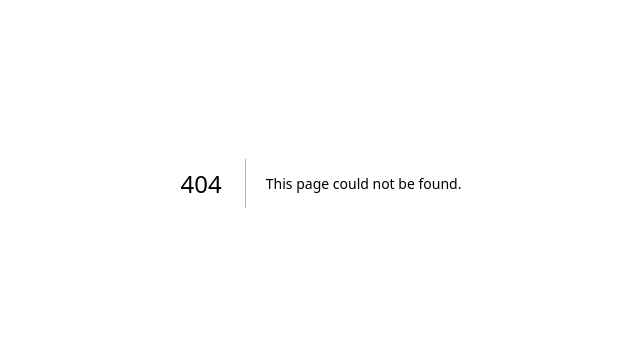
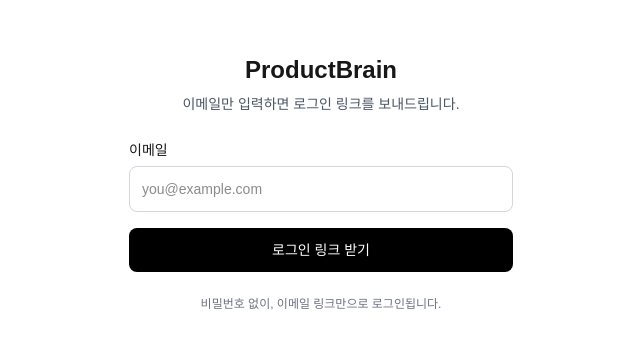
Before and after one commit to lifenomad334-debug/productbrain-web, a Next.js app: page /login in a window 1280 px wide. Before the commit this address had no page. Shown: the part 217-564 px from the top of the page, without its empty margins (319-959 px from the left). Built offline with nearby package versions, Linux system fonts and the light colour scheme; no server answers.

Commit message:
add magic link login

```diff
--- /dev/null
+++ b/app/auth/callback/route.ts
@@ -0,0 +1,17 @@
+import { NextResponse } from "next/server";
+import { createClient } from "@supabase/supabase-js";
+
+export async function GET(req: Request) {
+  const url = new URL(req.url);
+  const code = url.searchParams.get("code");
+
+  if (code) {
+    const supabase = createClient(
+      process.env.NEXT_PUBLIC_SUPABASE_URL!,
+      process.env.NEXT_PUBLIC_SUPABASE_ANON_KEY!
+    );
+    await supabase.auth.exchangeCodeForSession(code);
+  }
+
+  return NextResponse.redirect(new URL("/generate", req.url));
+}
--- a/app/generate/page.tsx
+++ b/app/generate/page.tsx
@@ -1,9 +1,13 @@
 import GenerateForm from "@/components/GenerateForm";
+import LogoutButton from "@/components/LogoutButton";
 
 export default function Page() {
   return (
     <main className="min-h-screen p-6 max-w-2xl mx-auto">
-      <h1 className="text-2xl font-bold">ProductBrain 생성</h1>
+      <div className="flex items-center justify-between mb-2">
+        <h1 className="text-2xl font-bold">ProductBrain 생성</h1>
+        <LogoutButton />
+      </div>
       <p className="text-sm text-gray-600 mt-2">
         제품명 + 플랫폼 + 추가정보만 넣으면 상세페이지 이미지를 자동 생성합니다.
       </p>
--- /dev/null
+++ b/app/login/page.tsx
@@ -0,0 +1,99 @@
+"use client";
+
+import { useState } from "react";
+import { supabaseBrowser } from "@/lib/supabase-browser";
+
+export default function LoginPage() {
+  const [email, setEmail] = useState("");
+  const [sent, setSent] = useState(false);
+  const [error, setError] = useState("");
+  const [loading, setLoading] = useState(false);
+
+  async function handleLogin(e: React.FormEvent) {
+    e.preventDefault();
+    if (!email.trim()) return;
+
+    setLoading(true);
+    setError("");
+
+    const { error: authError } = await supabaseBrowser.auth.signInWithOtp({
+      email: email.trim(),
+      options: {
+        emailRedirectTo: `${window.location.origin}/auth/callback`,
+      },
+    });
+
+    setLoading(false);
+
+    if (authError) {
+      setError(authError.message);
+    } else {
+      setSent(true);
+    }
+  }
+
+  if (sent) {
+    return (
+      <main className="min-h-screen flex items-center justify-center p-6">
+        <div className="max-w-sm w-full text-center space-y-4">
+          <div className="text-4xl">📧</div>
+          <h1 className="text-xl font-bold">이메일을 확인하세요</h1>
+          <p className="text-sm text-gray-600">
+            <span className="font-medium">{email}</span>으로 로그인 링크를 보냈습니다.
+          </p>
+          <p className="text-xs text-gray-500">
+            이메일의 링크를 클릭하면 자동으로 로그인됩니다.
+          </p>
+          <button
+            onClick={() => setSent(false)}
+            className="text-sm text-blue-600 hover:text-blue-800 underline"
+          >
+            다른 이메일로 다시 시도
+          </button>
+        </div>
+      </main>
+    );
+  }
+
+  return (
+    <main className="min-h-screen flex items-center justify-center p-6">
+      <div className="max-w-sm w-full space-y-6">
+        <div className="text-center">
+          <h1 className="text-2xl font-bold">ProductBrain</h1>
+          <p className="text-sm text-gray-600 mt-2">
+            이메일만 입력하면 로그인 링크를 보내드립니다.
+          </p>
+        </div>
+
+        <form onSubmit={handleLogin} className="space-y-4">
+          <label className="block">
+            <span className="text-sm font-medium">이메일</span>
+            <input
+              type="email"
+              className="mt-1 w-full border border-gray-300 rounded-lg p-3 text-sm focus:ring-2 focus:ring-black focus:border-black outline-none"
+              value={email}
+              onChange={(e) => setEmail(e.target.value)}
+              placeholder="you@example.com"
+              required
+            />
+          </label>
+
+          {error && (
+            <p className="text-sm text-red-600">{error}</p>
+          )}
+
+          <button
+            disabled={loading}
+            className="w-full bg-black text-white rounded-lg py-3 text-sm font-medium disabled:opacity-60 hover:bg-gray-800 transition-colors"
+          >
+            {loading ? "전송 중..." : "로그인 링크 받기"}
+          </button>
+        </form>
+
+        <p className="text-xs text-center text-gray-500">
+          비밀번호 없이, 이메일 링크만으로 로그인됩니다.
+        </p>
+      </div>
+    </main>
+  );
+}
--- /dev/null
+++ b/components/LogoutButton.tsx
@@ -0,0 +1,22 @@
+"use client";
+
+import { useRouter } from "next/navigation";
+import { supabaseBrowser } from "@/lib/supabase-browser";
+
+export default function LogoutButton() {
+  const router = useRouter();
+
+  async function handleLogout() {
+    await supabaseBrowser.auth.signOut();
+    router.push("/login");
+  }
+
+  return (
+    <button
+      onClick={handleLogout}
+      className="text-xs text-gray-500 hover:text-gray-800 border border-gray-300 px-3 py-1 rounded-lg"
+    >
+      로그아웃
+    </button>
+  );
+}
--- /dev/null
+++ b/lib/supabase-browser.ts
@@ -0,0 +1,6 @@
+import { createClient } from "@supabase/supabase-js";
+
+const supabaseUrl = process.env.NEXT_PUBLIC_SUPABASE_URL!;
+const supabaseAnonKey = process.env.NEXT_PUBLIC_SUPABASE_ANON_KEY!;
+
+export const supabaseBrowser = createClient(supabaseUrl, supabaseAnonKey);
--- /dev/null
+++ b/middleware.ts
@@ -0,0 +1,27 @@
+import { NextResponse } from "next/server";
+import type { NextRequest } from "next/server";
+import { createClient } from "@supabase/supabase-js";
+
+export async function middleware(req: NextRequest) {
+  // /generate 경로만 보호
+  if (!req.nextUrl.pathname.startsWith("/generate")) {
+    return NextResponse.next();
+  }
+
+  // 쿠키에서 Supabase 세션 토큰 확인
+  const allCookies = req.cookies.getAll();
+  const authCookie = allCookies.find(
+    (c) => c.name.includes("auth-token") || c.name.includes("sb-") && c.name.includes("-auth-token")
+  );
+
+  if (!authCookie) {
+    const loginUrl = new URL("/login", req.url);
+    return NextResponse.redirect(loginUrl);
+  }
+
+  return NextResponse.next();
+}
+
+export const config = {
+  matcher: ["/generate/:path*"],
+};
```
